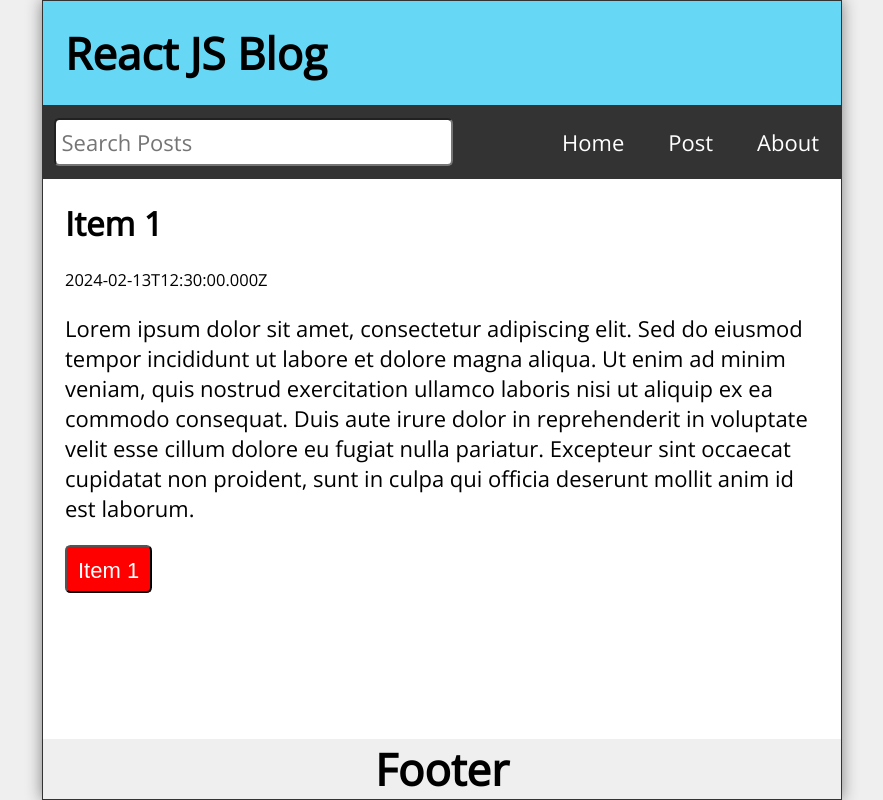
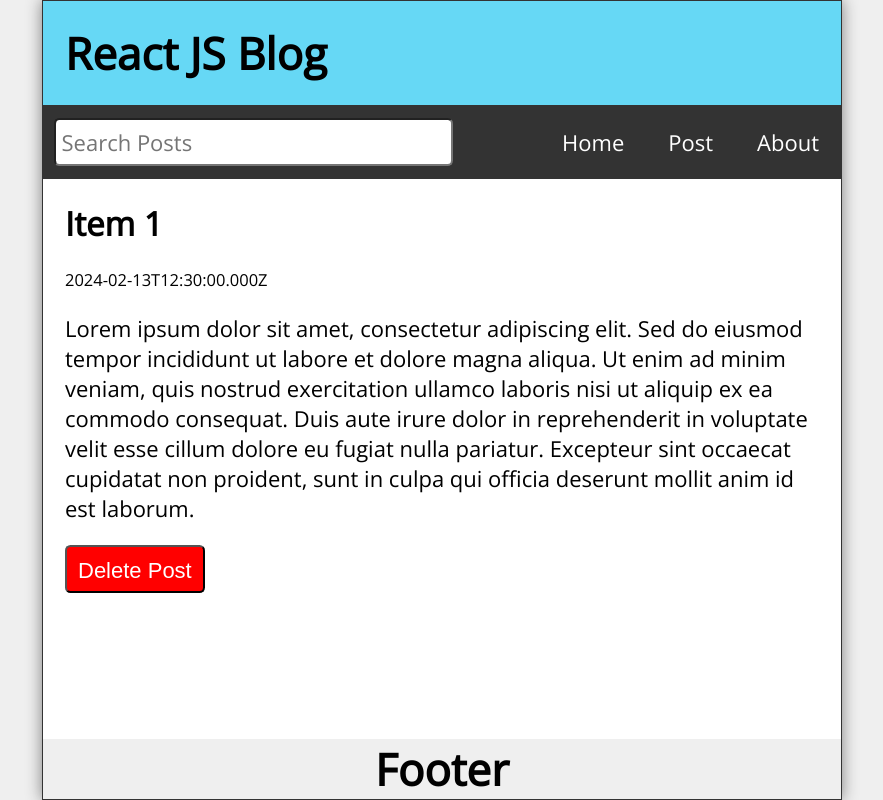
Before and after one commit to AlexisF27/react-router, a React (Create React App) app: page /post/1 in a window 1280 px wide. Shown: the whole page, without its empty margins (198-1081 px from the left). Built offline with nearby package versions, Linux system fonts and the light colour scheme.

Commit message:
Deletehandle (Filter all posts not matching id)

```diff
--- a/src/App.js
+++ b/src/App.js
@@ -37,9 +37,13 @@ function App() {
         },
     ])
 
+    const history = useHistory()
+
     const handleDelete = (postId) => {
         // eslint-disable-next-line no-unused-vars
-        const postToDelete = posts.slice((post) => post.id === postId)
+        const postToDelete = posts.filter((post) => post.id !== postId)
+        setPosts(postToDelete)
+        history.push('/')
     }
 
     return (
--- a/src/PostPage.js
+++ b/src/PostPage.js
@@ -11,12 +11,22 @@ export const PostPage = ({ posts, handleDelete }) => {
     const post = posts.find((post) => post.id.toString() === id)
     return (
         <main className="PostPage">
-            <article className="post">{post && <>
-              <h2>{post.title}</h2>
-              <p className='postDate'>{post.datetime}</p>
-              <p className='body'>{post.body}</p>
-              <button onClick={() => handleDelete(post.id)}>{post.title}</button>
-            </>}</article>
+            <article className="post">
+                {post && (
+                    <>
+                        <h2>{post.title}</h2>
+                        <p className="postDate">{post.datetime}</p>
+                        <p className="body">{post.body}</p>
+                        <button onClick={() => handleDelete(post.id)}>Delete Post</button>
+                    </>
+                )}{!post && <>
+                  <h2>Post not found</h2>
+                  <h2>well that is dissapointed</h2>
+                  <p>
+                    <Link to="/">Visit our Homepage</Link>
+                  </p>
+                </>}
+            </article>
         </main>
     )
 }
```
